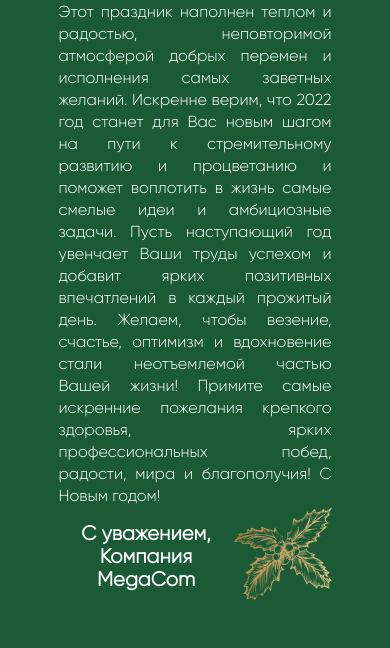
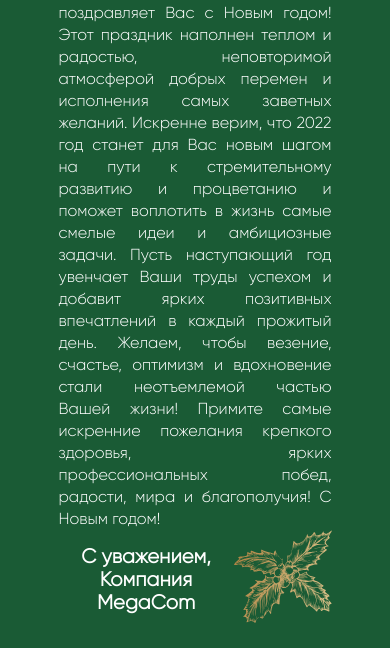
Before and after one commit to JoomartDuishenaliev/newyear, a plain HTML site: page tryout.html in a window 390 px wide. Shown: the part 305-953 px from the top of the page. Drawn offline with Linux system fonts and the light colour scheme.

Commit message:
fix: height auto

```diff
--- a/tryout.css
+++ b/tryout.css
@@ -101,6 +101,9 @@ p{
 }
 
 @media screen and (max-width: 768px){
+    .container{
+        height: auto;
+    }
     .container .content{
         max-width: 70%;
         max-height: 900vh;
```
